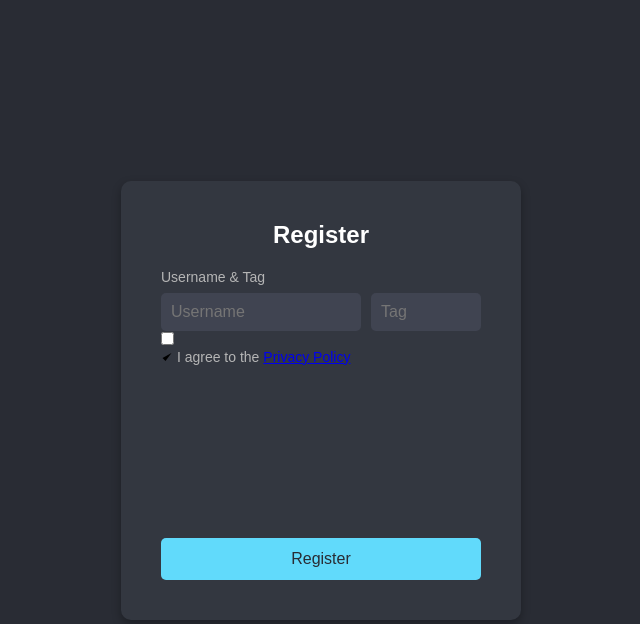
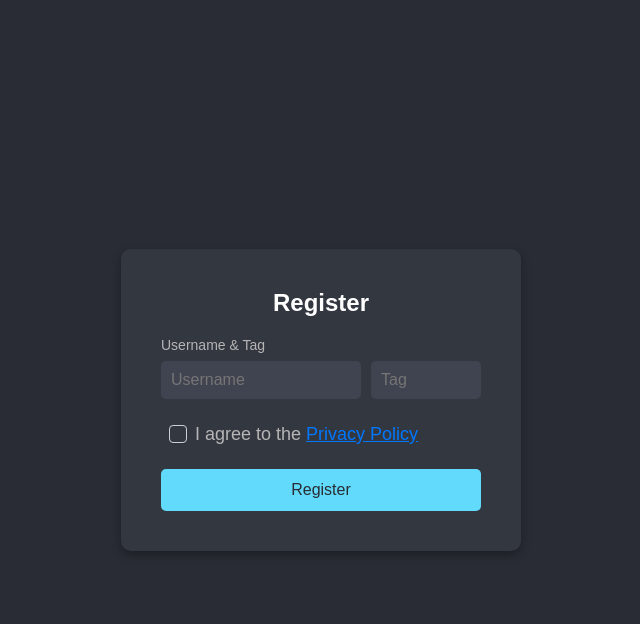
Before and after one commit to Pietot/Winlorant, a PHP site: page /register.php in a window 1280 px wide. Shown: the top 624 px of the page, without its empty margins (319-959 px from the left). Run offline with PHP 8.4, Linux system fonts and the light colour scheme.

Commit message:
Added css for the checkbox

```diff
--- a/public/css/register.css
+++ b/public/css/register.css
@@ -96,3 +96,122 @@ input[type="password"]:focus {
   font-size: 20px;
   margin-top: 40px;
 }
+
+.checkbox {
+  display: flex;
+  align-items: center;
+  gap: 10px;
+  margin-top: 20px;
+}
+
+.checkbox label {
+  margin: 0;
+  color: #b5b5b5;
+  font-size: 18px;
+}
+
+.checkbox a {
+  color: #07f;
+}
+
+.checkbox * {
+  box-sizing: border-box;
+}
+.checkbox .cbx {
+  -webkit-user-select: none;
+  user-select: none;
+  cursor: pointer;
+  padding: 6px 8px;
+  border-radius: 6px;
+  overflow: hidden;
+  transition: all 0.2s ease;
+  display: inline-block;
+}
+.checkbox .cbx:not(:last-child) {
+  margin-right: 6px;
+}
+.checkbox .cbx:hover {
+  background: rgba(0, 119, 255, 0.06);
+}
+.checkbox .cbx span {
+  float: left;
+  vertical-align: middle;
+  transform: translate3d(0, 0, 0);
+}
+.checkbox .cbx span:first-child {
+  position: relative;
+  width: 18px;
+  height: 18px;
+  border-radius: 4px;
+  transform: scale(1);
+  border: 1px solid #cccfdb;
+  transition: all 0.2s ease;
+  box-shadow: 0 1px 1px rgba(0, 16, 75, 0.05);
+}
+.checkbox .cbx span:first-child svg {
+  position: absolute;
+  top: 3px;
+  left: 2px;
+  fill: none;
+  stroke: #fff;
+  stroke-width: 2;
+  stroke-linecap: round;
+  stroke-linejoin: round;
+  stroke-dasharray: 16px;
+  stroke-dashoffset: 16px;
+  transition: all 0.3s ease;
+  transition-delay: 0.1s;
+  transform: translate3d(0, 0, 0);
+}
+.checkbox .cbx span:last-child {
+  padding-left: 8px;
+  line-height: 18px;
+}
+.checkbox .cbx:hover span:first-child {
+  border-color: #07f;
+}
+.checkbox .inp-cbx {
+  position: absolute;
+  visibility: hidden;
+}
+.checkbox .inp-cbx:checked + .cbx span:first-child {
+  background: #07f;
+  border-color: #07f;
+  animation: wave-4 0.4s ease;
+}
+.checkbox .inp-cbx:checked + .cbx span:first-child svg {
+  stroke-dashoffset: 0;
+}
+.checkbox .inline-svg {
+  position: absolute;
+  width: 0;
+  height: 0;
+  pointer-events: none;
+  user-select: none;
+}
+@media screen and (max-width: 640px) {
+  .checkbox .cbx {
+    width: 100%;
+    display: inline-block;
+  }
+}
+@-moz-keyframes wave-4 {
+  50% {
+    transform: scale(0.9);
+  }
+}
+@-webkit-keyframes wave-4 {
+  50% {
+    transform: scale(0.9);
+  }
+}
+@-o-keyframes wave-4 {
+  50% {
+    transform: scale(0.9);
+  }
+}
+@keyframes wave-4 {
+  50% {
+    transform: scale(0.9);
+  }
+}
```
